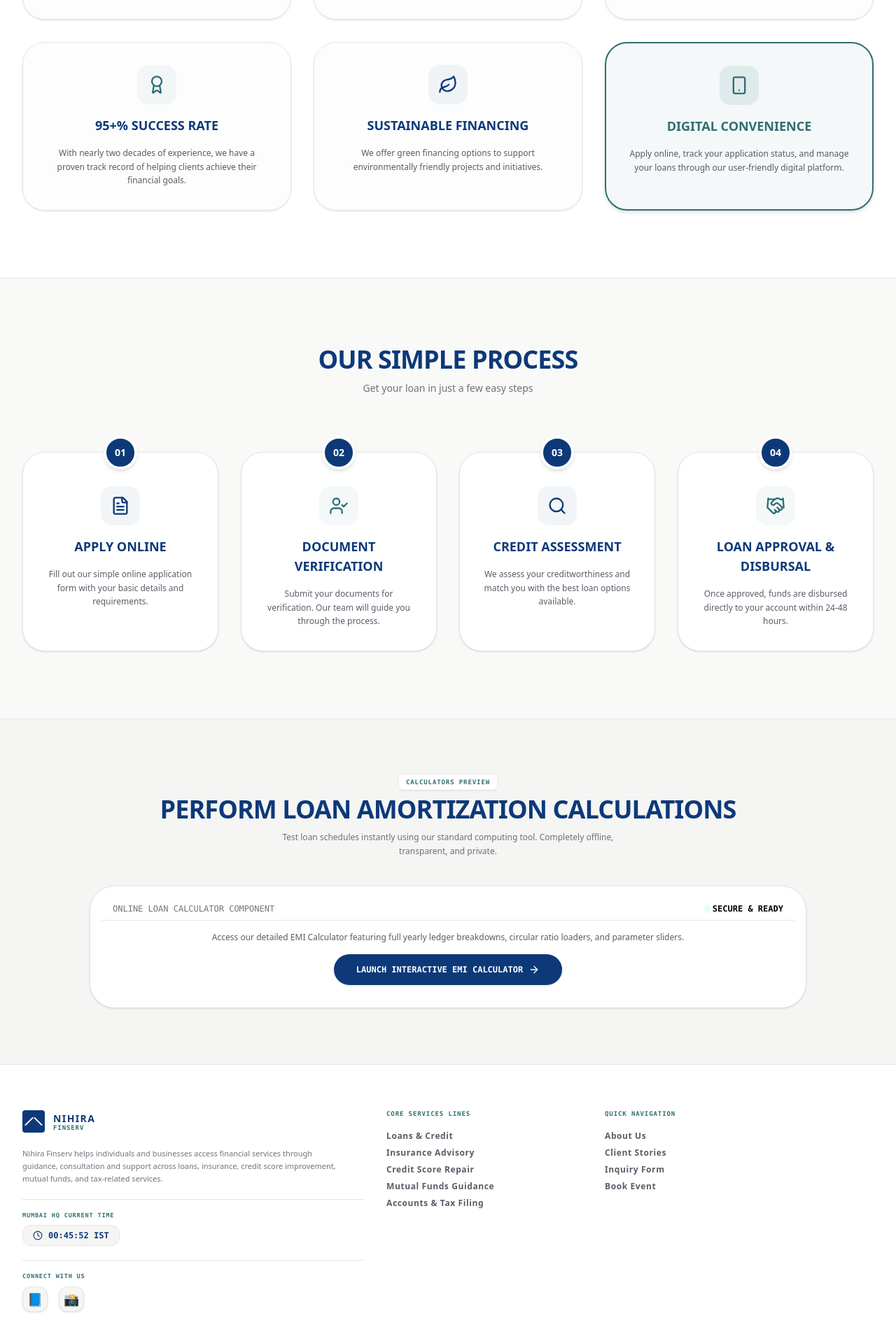
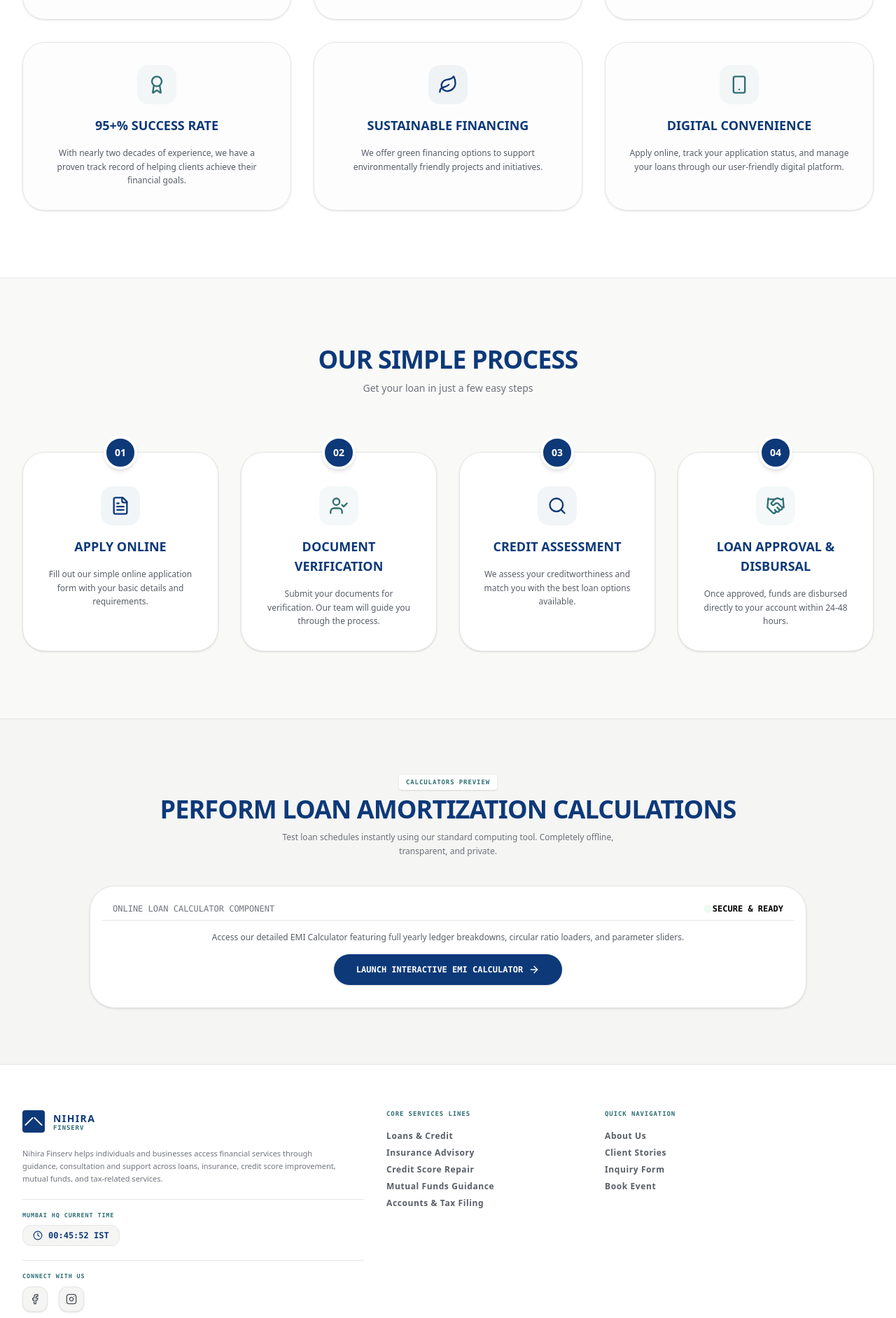
Before and after one commit to bhanudeepmedia/nihirafinserv, a React (Vite) app: page / in a window 1280 px wide. Shown: the part 3456-5340 px from the top of the page at 70% size. Built offline with nearby package versions, Linux system fonts and the light colour scheme.

Commit message:
Update NRA loans to nihira-finserv loans, replace footer social emojis with SVG icons, refine EMI range labels and add contact support details to exports, standardize Digital Convenience card

```diff
--- a/src/components/BookingModal.tsx
+++ b/src/components/BookingModal.tsx
@@ -23,7 +23,7 @@ export default function BookingModal({ isOpen, onClose, onSubmitConsultation }:
       'Project funding',
       'School and college funding',
       'Solar funding',
-      'NRA loans'
+      'nihira-finserv loans'
     ],
     'Insurance': [
       'Health Insurance',
--- a/src/components/ContactView.tsx
+++ b/src/components/ContactView.tsx
@@ -22,7 +22,7 @@ export default function ContactView({ onSubmitConsultation }: ContactViewProps)
       'Project funding',
       'School and college funding',
       'Solar funding',
-      'NRA loans'
+      'nihira-finserv loans'
     ],
     'Insurance': [
       'Health Insurance',
--- a/src/components/EMICalculator.tsx
+++ b/src/components/EMICalculator.tsx
@@ -115,6 +115,7 @@ export default function EMICalculator() {
     const csvRows = [
       ["NIHIRA FINSERV", "OFFICIAL LOAN AMORTIZATION SCHEDULE RECONCILIATION REPORT"],
       ["Report Generated", `${new Date().toLocaleDateString('en-IN')} ${new Date().toLocaleTimeString('en-IN')}`],
+      ["Contact Support", "Phone/WhatsApp: +91 8143355559"],
       [],
       ["LOAN INFORMATION AND SUMMARY", ""],
       ["Principal Loan Value Requested", `INR ${loanAmount}`],
@@ -174,6 +175,16 @@ export default function EMICalculator() {
     doc.setFont("helvetica", "normal");
     doc.setFontSize(7.5);
     doc.text("STANDARD GUIDANCE & SERVICE SUPPORT", 20, 28);
+
+    // Business Contact Support Details (Right Aligned)
+    doc.setTextColor(13, 57, 121);
+    doc.setFont("helvetica", "bold");
+    doc.setFontSize(8.5);
+    doc.text("CONTACT SUPPORT", 190, 24, { align: "right" });
+    doc.setTextColor(17, 24, 39);
+    doc.setFont("helvetica", "normal");
+    doc.setFontSize(7.5);
+    doc.text("Phone/WhatsApp: +91 8143355559", 190, 28, { align: "right" });
 
     // Document Main Title
     doc.setTextColor(17, 24, 39); // #111827
@@ -393,10 +404,8 @@ export default function EMICalculator() {
               className="w-full h-1.5 bg-[#F5F5F4] rounded-lg appearance-none cursor-pointer accent-black focus:outline-none"
             />
             <div className="flex justify-between font-mono text-[9px] text-[#111827]/50 mt-2">
-              <span>₹1 Lakh</span>
-              <span>₹50 Lakhs</span>
-              <span>₹1 Crore</span>
-              <span>₹5 Crores</span>
+              <span>Min: ₹1 Lakh</span>
+              <span>Max: ₹25 Crores</span>
             </div>
           </div>
 
@@ -431,10 +440,8 @@ export default function EMICalculator() {
               className="w-full h-1.5 bg-[#F5F5F4] rounded-lg appearance-none cursor-pointer accent-black focus:outline-none"
             />
             <div className="flex justify-between font-mono text-[9px] text-[#111827]/50 mt-2">
-              <span>4.00%</span>
-              <span>8.50% Standard</span>
-              <span>12.00%</span>
-              <span>18.00% Max</span>
+              <span>Min: 4.00%</span>
+              <span>Max: 24.00%</span>
             </div>
           </div>
 
@@ -505,9 +512,8 @@ export default function EMICalculator() {
               className="w-full h-1.5 bg-[#F5F5F4] rounded-lg appearance-none cursor-pointer accent-black focus:outline-none"
             />
             <div className="flex justify-between font-mono text-[9px] text-[#111827]/50 mt-2">
-              <span>{termUnit === 'years' ? '1 Year' : '1 Month'}</span>
-              <span>{termUnit === 'years' ? '15 Years' : '180 Months'}</span>
-              <span>{termUnit === 'years' ? '30 Years' : '360 Months'}</span>
+              <span>Min: {termUnit === 'years' ? '1 Year' : '1 Month'}</span>
+              <span>Max: {termUnit === 'years' ? '35 Years' : '360 Months'}</span>
             </div>
           </div>
 
--- a/src/components/Footer.tsx
+++ b/src/components/Footer.tsx
@@ -1,6 +1,6 @@
 import React, { useState, useEffect } from 'react';
 import { PageId } from '../types';
-import { ShieldCheck, MessageCircle, Terminal, Clock } from 'lucide-react';
+import { ShieldCheck, MessageCircle, Terminal, Clock, Facebook, Instagram } from 'lucide-react';
 
 interface FooterProps {
   activeTab: PageId;
@@ -101,19 +101,19 @@ export default function Footer({ activeTab, setActiveTab, openAdminPanel, openBo
                   href="https://facebook.com"
                   target="_blank"
                   rel="noopener noreferrer"
-                  className="w-9 h-9 rounded-xl bg-[#F5F5F4] border border-[#E6E6E6] flex items-center justify-center text-lg hover:bg-[#0d3979]/10 hover:border-[#0d3979] transition-all cursor-pointer shadow-sm"
+                  className="w-9 h-9 rounded-xl bg-[#F5F5F4] border border-[#E6E6E6] flex items-center justify-center text-[#111827]/75 hover:bg-[#0d3979] hover:text-white hover:border-[#0d3979] transition-all cursor-pointer shadow-sm"
                   title="Facebook"
                 >
-                  📘
+                  <Facebook className="w-4 h-4" />
                 </a>
                 <a
                   href="https://instagram.com"
                   target="_blank"
                   rel="noopener noreferrer"
-                  className="w-9 h-9 rounded-xl bg-[#F5F5F4] border border-[#E6E6E6] flex items-center justify-center text-lg hover:bg-[#0d3979]/10 hover:border-[#0d3979] transition-all cursor-pointer shadow-sm"
+                  className="w-9 h-9 rounded-xl bg-[#F5F5F4] border border-[#E6E6E6] flex items-center justify-center text-[#111827]/75 hover:bg-[#0d3979] hover:text-white hover:border-[#0d3979] transition-all cursor-pointer shadow-sm"
                   title="Instagram"
                 >
-                  📸
+                  <Instagram className="w-4 h-4" />
                 </a>
               </div>
             </div>
--- a/src/components/HomeView.tsx
+++ b/src/components/HomeView.tsx
@@ -542,12 +542,12 @@ export default function HomeView({ services, onSelectService, setActiveTab, open
               </p>
             </div>
 
-            {/* Card 6: Digital Convenience (Highlighted Border) */}
-            <div className="border-2 border-[#2F6E73] rounded-[32px] p-8 bg-[#2F6E73]/5 hover:scale-[1.02] transition-all duration-300 flex flex-col items-center text-center space-y-4 shadow-md">
-              <div className="w-14 h-14 rounded-2xl bg-[#2F6E73]/10 flex items-center justify-center text-[#2F6E73]">
+            {/* Card 6: Digital Convenience */}
+            <div className="border border-[#E6E6E6] rounded-[32px] p-8 bg-[#F5F5F4]/20 hover:scale-[1.02] hover:border-[#0d3979] transition-all duration-300 flex flex-col items-center text-center space-y-4 shadow-sm">
+              <div className="w-14 h-14 rounded-2xl bg-[#2F6E73]/5 flex items-center justify-center text-[#2F6E73]">
                 <Smartphone className="w-7 h-7" />
               </div>
-              <h3 className="font-sans font-black text-lg text-[#2F6E73] uppercase">
+              <h3 className="font-sans font-black text-lg text-[#0d3979] uppercase">
                 Digital Convenience
               </h3>
               <p className="font-sans text-xs text-[#111827]/70 leading-relaxed font-medium">
--- a/src/components/ServicesView.tsx
+++ b/src/components/ServicesView.tsx
@@ -31,7 +31,7 @@ export default function ServicesView({ services, selectedService, onSelectServic
       'Project funding',
       'School and college funding',
       'Solar funding',
-      'NRA loans'
+      'nihira-finserv loans'
     ],
     'insurance': [
       'Health Insurance',
--- a/src/data.ts
+++ b/src/data.ts
@@ -25,7 +25,7 @@ export const INITIAL_SERVICES: Service[] = [
       'Project funding',
       'School and college funding',
       'Solar funding',
-      'NRA loans'
+      'nihira-finserv loans'
     ],
     caseExample: {
       client: 'Visakhapatnam Small Business Owner',
@@ -38,7 +38,7 @@ export const INITIAL_SERVICES: Service[] = [
     order: 1,
     isVisible: true,
     faqs: [
-      { question: 'What types of loans do you consult for in Visakhapatnam?', answer: 'We offer specialized consultation for Housing loans, Personal loans, Mortgage loans, Unsecured business loans, Working capital OD/CC, MSME loans, Professional loans, Machinery/Equipment loans, Vehicle loans, Project funding, School/College funding, Solar funding, and NRA loans across Vizag and AP.' },
+      { question: 'What types of loans do you consult for in Visakhapatnam?', answer: 'We offer specialized consultation for Housing loans, Personal loans, Mortgage loans, Unsecured business loans, Working capital OD/CC, MSME loans, Professional loans, Machinery/Equipment loans, Vehicle loans, Project funding, School/College funding, Solar funding, and nihira-finserv loans across Vizag and AP.' },
       { question: 'How does Nihira Finserv assist in the process?', answer: 'We guide you on documentation preparation, eligibility analysis, and coordinate with trusted channels to find the most cost-effective terms in Vizag, Andhra Pradesh.' }
     ]
   },
```
